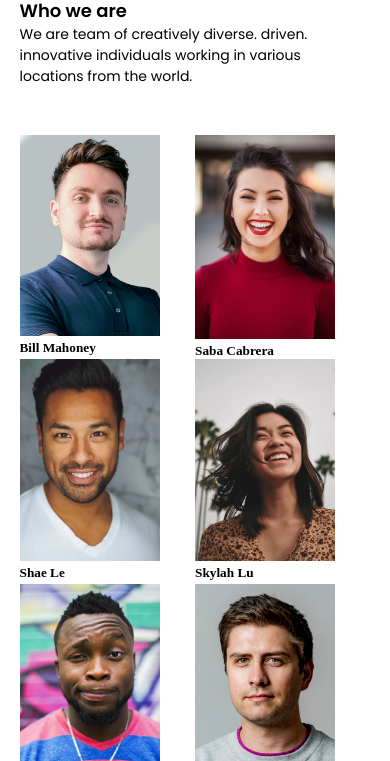
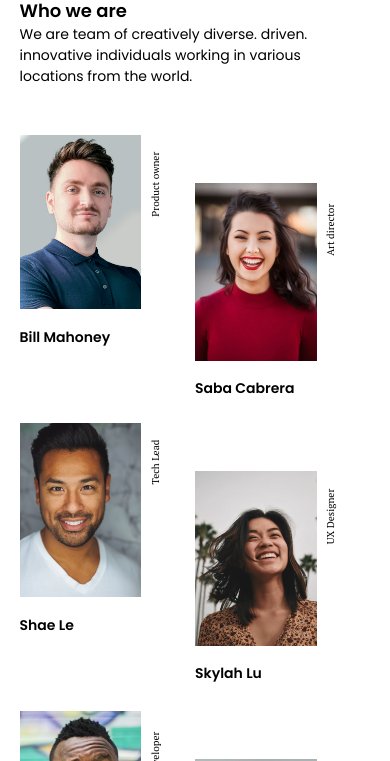
Before and after one commit to johnGarciaM/my-team-page, a plain HTML site: page index.html in a window 390 px wide. Shown: the part 83-844 px from the top of the page. Drawn offline with Linux system fonts and the light colour scheme.

Commit message:
finish mobile version

```diff
--- a/index.html
+++ b/index.html
@@ -23,26 +23,32 @@
         <section>
           <article>
             <img src="./src/assets/photo1.png" alt="image photo1" title="photo1">
+            <div class="user-role">Product owner</div>
             <h5>Bill Mahoney</h5>
           </article>
-          <article>
+          <article class="right-column">
             <img src="./src/assets/photo2.png" alt="image photo1" title="photo1">
+            <div class="user-role">Art director</div>
             <h5>Saba Cabrera</h5>
           </article>
           <article>
             <img src="./src/assets/photo3.png" alt="image photo1" title="photo1">
+            <div class="user-role">Tech Lead</div>
             <h5>Shae Le</h5>
           </article>
-          <article>
+          <article class="right-column">
             <img src="./src/assets/photo4.png" alt="image photo1" title="photo1">
+            <div class="user-role">UX Designer</div>
             <h5>Skylah Lu</h5>
           </article>
           <article>
             <img src="./src/assets/photo5.png" alt="image photo1" title="photo1">
+            <div class="user-role">Developer</div>
             <h5>Griff Richards</h5>
           </article>
-          <article>
+          <article class="right-column">
             <img src="./src/assets/photo6.png" alt="image photo1" title="photo1">
+            <div class="user-role">Deverloper</div>
             <h5>Stan John</h5>
           </article>
         </section>
--- a/src/scss/index.scss
+++ b/src/scss/index.scss
@@ -53,12 +53,30 @@
       @include custom-breakpoint {
         grid-template-columns: repeat(2, 1fr);
         grid-template-rows: repeat(3, 1fr);
+				.right-column {
+					margin-top: 3em;
+				}
+				article{
+					height: 15rem;
+					margin-inline-end: 2rem;
+					.user-role{
+						position: relative;
+						top: -55%;
+						right: -70%;
+						display: flex;
+						justify-content: flex-end;
+						width: 50%;
+						transform: rotate(270deg);
+						@include format-text($font-family-pt-serif, 10px, 400, normal, 13.25px);
+					}
+					img{
+						width: 85%;
+					}
+					h5{
+						@include format-text($font-family-poppins, 14px, 600, normal, 21px);
+					}
+				}
 		  }
-      article{
-        img{
-          width: 80%;
-        }
-      }
     }
   }
   footer{
```
Also changed, not shown: src/css/index.css, 1 other file.
